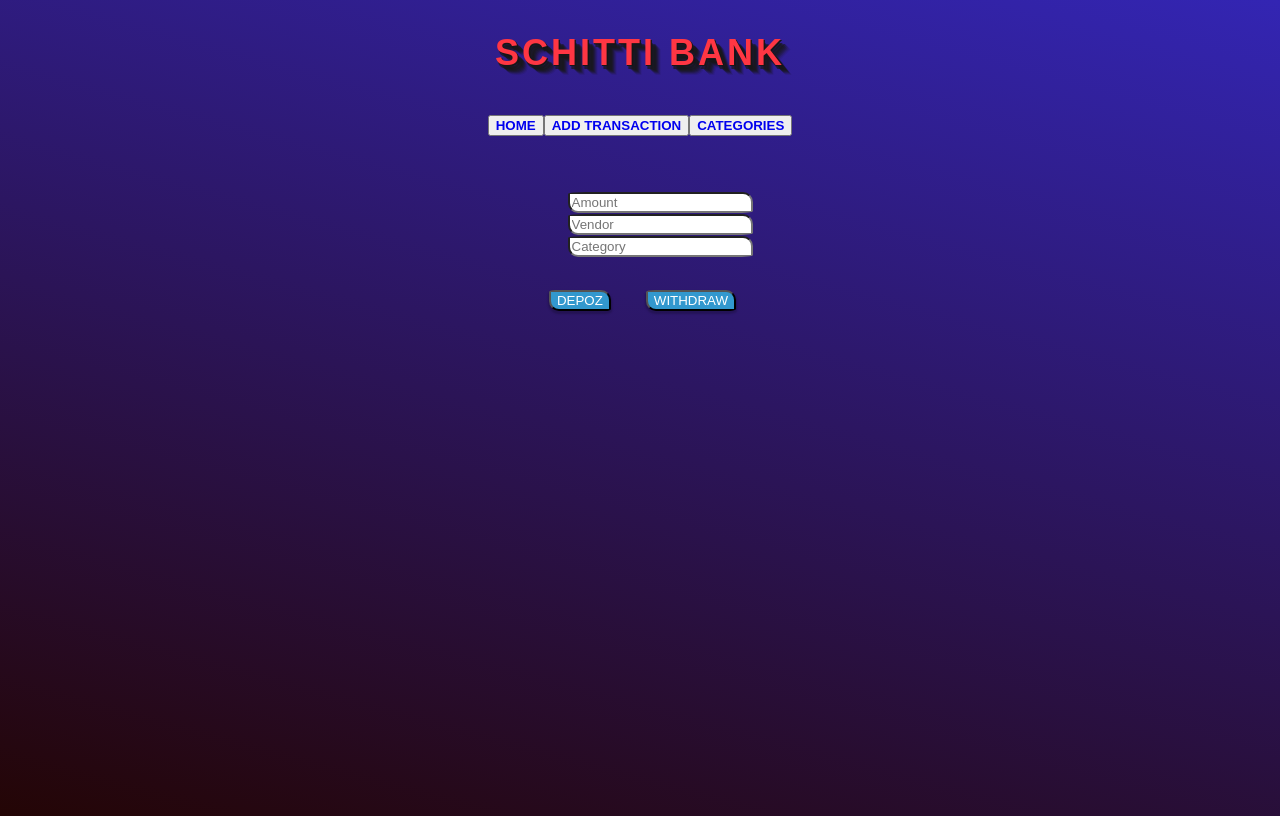
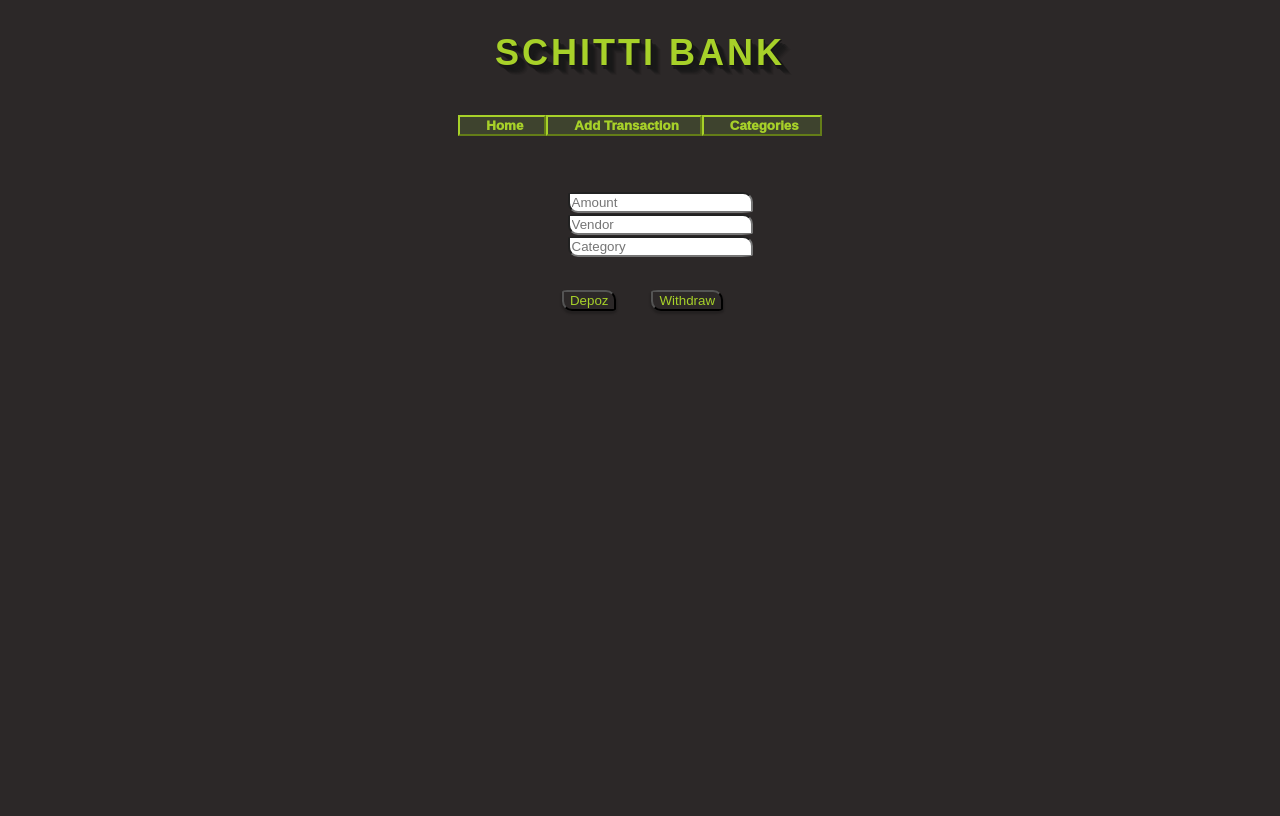
Before and after one commit to GuyDahn/react-bank, a React (Create React App) app: page /add in a window 1280 px wide. Built offline with nearby package versions, Linux system fonts and the light colour scheme; no server answers.

Commit message:
css fixed - extra-features time!

```diff
--- a/src/App.css
+++ b/src/App.css
@@ -3,14 +3,24 @@
   display: grid;
   grid-template-columns: auto;
   grid-template-rows: auto;
-  color: #fff;
+  color: #a7d129;
   font-size: 18px;
 }
 
 body {
   height: 100vh;
-  background: linear-gradient(15deg, rgb(36, 5, 5), rgb(51, 37, 179));
+  background: #2c2828;
   -webkit-font-smoothing: antialiased;
+}
+
+#amount {
+  font-weight: 1000;
+}
+
+.nav {
+  background: #3e432e;
+  color: #a7d129;
+  border-color: #a7d129;
 }
 
 #menu {
@@ -19,18 +29,28 @@ body {
   grid-row-end: 3;
 }
 
+hr {
+  color: #a7d129
+}
+
+i {
+  padding: 10px;
+}
+
 h1 {
   font-family: 'Fjalla One', sans-serif;
   font-size: 2em;
-  color: #ff3643;
+  color: #a7d129;
   letter-spacing: 3px;
   font-weight: 700;
   text-transform: uppercase;
   text-shadow: 1px 1px 0 rgba(23, 23, 23, 1), 1px 1px 0 rgba(23, 23, 23, 0.9), 1px 1px 0 rgba(23, 23, 23, 0.8), 2px 4px 0 rgba(23, 23, 23, 0.7), 5px 5px 0 rgba(23, 23, 23, 0.6), 6px 6px 0 rgba(23, 23, 23, 0.5), 7px 7px 0 rgba(23, 23, 23, 0.4), 8px 8px 0 rgba(23, 23, 23, 0.3), 9px 9px 0 rgba(23, 23, 23, 0.2), 10px 10px 0 rgba(23, 23, 23, 0.1);
 }
 
-button {
+h4 {
   text-transform: uppercase;
+  text-decoration: underline;
+  font-weight: 800;
 }
 
 .transactions {
@@ -44,10 +64,15 @@ button {
 a {
   text-decoration: none;
   font-weight: 700;
+  color: #a7d129;
+  margin: 15px;
+  margin-left: 20px;
+  font-weight: 1000;
 }
 
 #balance {
   text-align: center;
+  font-weight: 1000;
 }
 
 #trans-title {
@@ -61,19 +86,18 @@ ul {
 
 .single-trans {
   padding: 10px;
-
 }
 
 .dlt-btn {
-  background: #3298CE;
-  color: #fff;
-  box-shadow: 0 2px 2px 1px rgba(0, 0, 0, 0.2);
+  background: #2c2828;
+  color: #a7d129;
   margin-right: 10px;
+  border-radius: 100mm;
 }
 
 .op-btn {
-  background: #3298CE;
-  color: #fff;
+  background: #2c2828;
+  color: #a7d129;
   box-shadow: 0 2px 2px 1px rgba(0, 0, 0, 0.2);
   margin: 15px;
   margin-left: 20px;
--- a/src/App.js
+++ b/src/App.js
@@ -85,13 +85,13 @@ export class App extends Component {
           <h1>Schitti Bank</h1>
 
           <div id='menu'>
-            <button>
+            <button className='nav'>
               <Link to="/">Home</Link>
             </button>
-            <button>
+            <button className='nav'>
               <Link to="/add">Add Transaction</Link>
             </button>
-            <button>
+            <button className='nav'>
               <Link to="/category">Categories</Link>
             </button>
           </div>
--- a/src/components/Category.js
+++ b/src/components/Category.js
@@ -36,10 +36,13 @@ class Category extends Component {
                     <div>
                         <h4> {m[0].category} </h4>
                     </div>
+
                     <div key={i}> {m.map((m, i) =>
-                        <div key={i}>{m.vendor} {m.amount}
-                        </div>)}
+                        <div key={i}><i>{m.vendor}</i> ${m.amount}
+                        </div>
+                    )}
                     </div>
+                    <hr></hr>
                 </div>)}
             </div>
         )
--- a/src/components/Transaction.js
+++ b/src/components/Transaction.js
@@ -14,16 +14,22 @@ class Transaction extends Component {
                     onClick={this.removeTrans}>
                     &#215;
                 </button>
-                ${this.props.data.amount}
-                <br></br>
-                vendor: <i>
-                    {this.props.data.vendor}
+                <i id='amount'>
+                    ${this.props.data.amount}
                 </i>
-                <br></br>
-                purpose: <i>
-                    {this.props.data.category}
-                </i>
-            </div>)
+                <p> Vendor:
+                 <i>
+                        {this.props.data.vendor}
+                    </i>
+                </p>
+
+                <p>Purpose:
+                <i>
+                        {this.props.data.category}
+                    </i>
+                </p>
+                <hr />
+            </div >)
     }
 }
 export default Transaction
```
